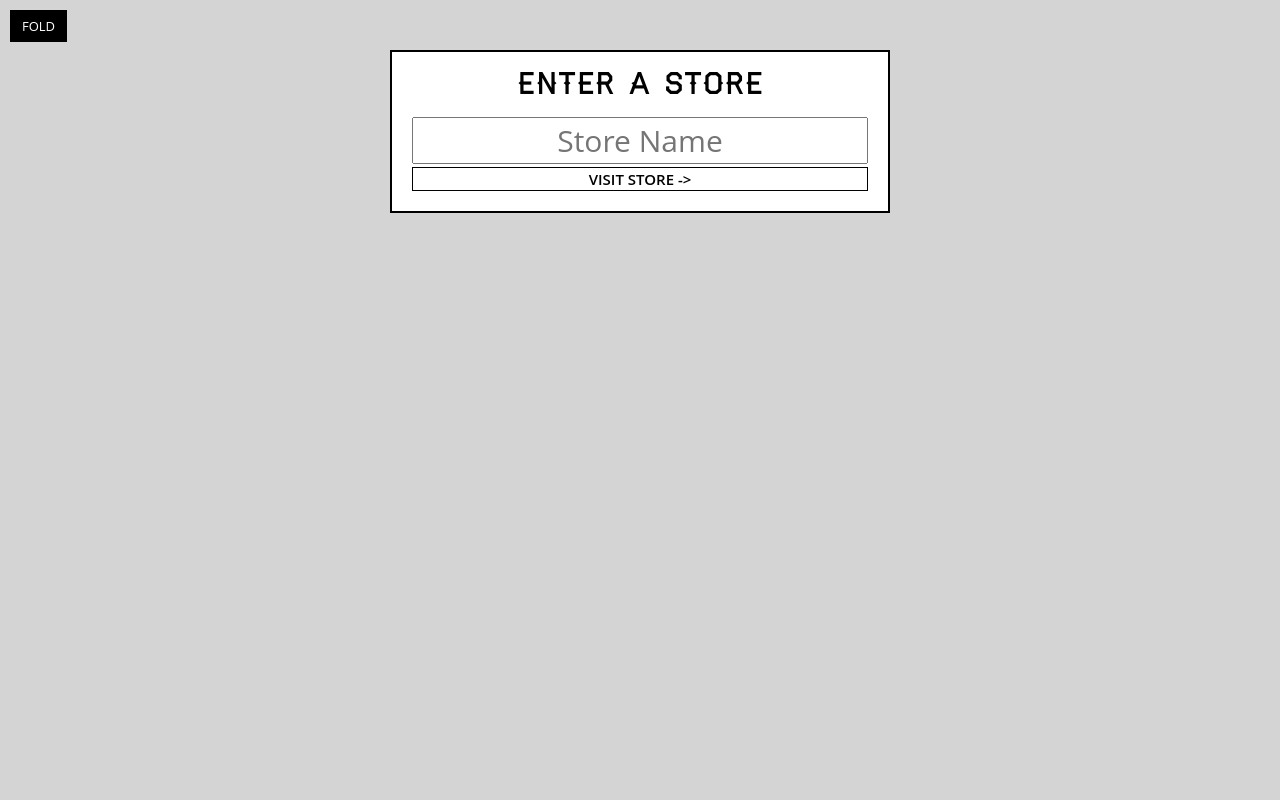
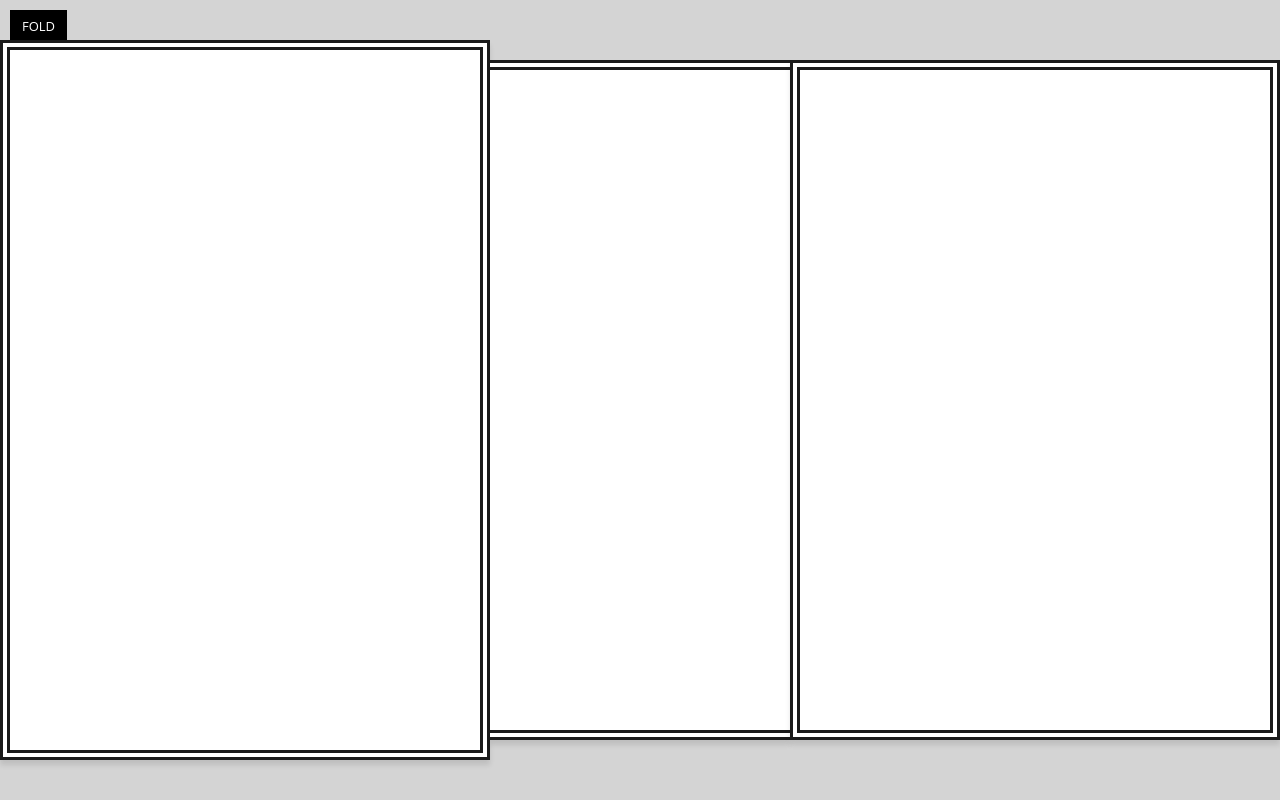
Before and after one commit to superneutrino8/React_Learning-Wes_Bos, a React (Create React App) app in the folder catch-of-the-day/: page / in a window 1280 px wide. Built offline with nearby package versions, Linux system fonts and the light colour scheme.

Commit message:
added components

```diff
--- /dev/null
+++ b/catch-of-the-day/src/components/App.js
@@ -0,0 +1,21 @@
+import React, { Component } from 'react';
+
+import Header from './Header';
+import Inventory from './Inventory';
+import Order from './Order';
+
+class App extends Component {
+    render() {
+        return (
+            <div className="catch-of-the-day">
+                <div className="head">
+                    <Header />
+                </div>
+                <Inventory />
+                <Order />
+            </div>
+        );
+    }
+}
+
+export default App;
--- /dev/null
+++ b/catch-of-the-day/src/components/Header.js
@@ -0,0 +1,12 @@
+import React, { Component } from 'react';
+
+class Header extends Component {
+    state = {}
+    render() {
+        return (
+            <p></p>
+        );
+    }
+}
+
+export default Header;
--- /dev/null
+++ b/catch-of-the-day/src/components/Inventory.js
@@ -0,0 +1,12 @@
+import React, { Component } from 'react';
+
+class Inventory extends Component {
+    state = {}
+    render() {
+        return (
+            <p></p>
+        );
+    }
+}
+
+export default Inventory;
--- /dev/null
+++ b/catch-of-the-day/src/components/Order.js
@@ -0,0 +1,10 @@
+import React, { Component } from 'react'
+
+class Order extends Component {
+    state = {}
+    render() {
+        return (<p></p>);
+    }
+}
+
+export default Order;
--- a/catch-of-the-day/src/index.js
+++ b/catch-of-the-day/src/index.js
@@ -5,5 +5,6 @@
 import './css/style.css';
 
 import StorePicker from './components/StorePicker';
+import App from './components/App';
 
-ReactDOM.render(<StorePicker/>, document.querySelector('#main'));
+ReactDOM.render(<App/>, document.querySelector('#main'));
```
